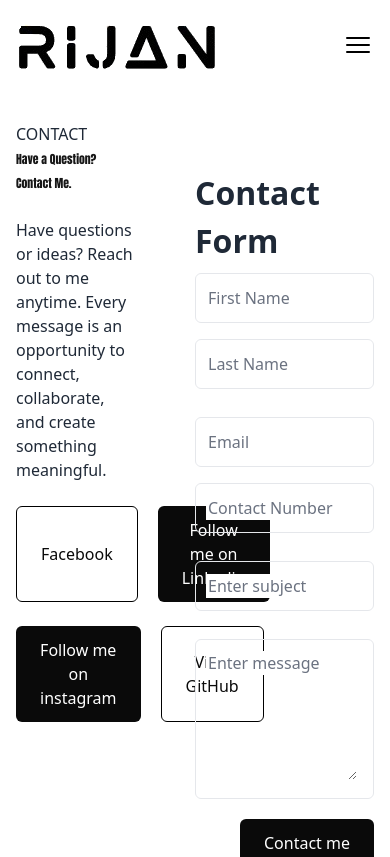
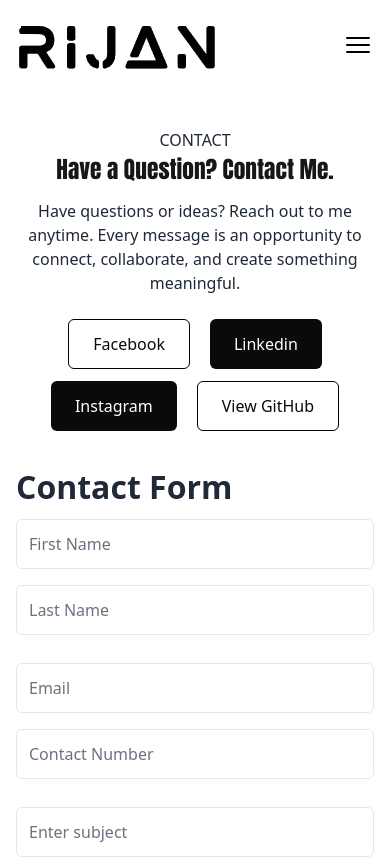
Before and after one commit to rijanmajhi21/portfolio_v2, a Next.js app: page /contact in a window 390 px wide. Shown: the top 857 px of the page. Built offline with nearby package versions, Linux system fonts and the light colour scheme.

Commit message:
contact me page responsive fixes

```diff
--- /dev/null
+++ b/app/about/layout.tsx
@@ -0,0 +1,11 @@
+import { ReactNode } from "react";
+
+const AboutMe = ({ children }: { children: ReactNode }) => {
+  return (
+    <>
+      {children}
+      {/* <Footer /> */}
+    </>
+  );
+};
+export default AboutMe;
--- /dev/null
+++ b/app/about/page.tsx
@@ -0,0 +1,19 @@
+import Header from "@/components/header/header";
+
+export const metadata = {
+  title: "Portfolio | About",
+  description: "About me.",
+};
+
+const AboutPage = () => {
+  return (
+    <main className="mx-auto">
+      <Header />
+      <>
+        <h1>Under maintenance</h1>
+      </>
+    </main>
+  );
+};
+
+export default AboutPage;
--- a/app/contact/page.tsx
+++ b/app/contact/page.tsx
@@ -11,13 +11,9 @@ const ContactPage = () => {
   return (
     <main className="c-container mx-auto">
       <Header />
-      <div className="flex">
-        <div className="w-full">
-          <ContactContainer />
-        </div>
-        <div className="w-full">
-          <ContactForm />
-        </div>
+      <div className="flex flex-col relative md:flex-none justify-between gap-8">
+        <ContactContainer />
+        <ContactForm />
       </div>
     </main>
   );
--- a/components/contact/contact-container.tsx
+++ b/components/contact/contact-container.tsx
@@ -3,31 +3,28 @@ import Button from "../commons/buttons/button";
 
 const ContactContainer: FunctionComponent = () => {
   return (
-    <section className="mx-auto">
-      <div className="flex flex-col fixed justify-center items-start h-[100vh] w-[30%] top-0 overflow-visible">
+    <div className="flex flex-col md:fixed relative justify-center md:items-start items-center md:h-[100vh] h-auto mt-32 xs:mt-[20%] md:mt-0 md:w-[30%] w-full top-0 overflow-visible">
       <h5 className="uppercase">contact</h5>
-        <div className="mt-0 mb-6">
-          <span className="font-anton text-[3vw] text-neutral-900">
+      <div className="mt-0 md:mb-6 mb-3">
+        <span className="font-anton text-[6vw] md:text-[3.5vw] lg:text-[3.5vw] text-neutral-900">
           Have a Question? Contact Me.
         </span>
       </div>
-        <div className="mb-6">
+      <div className="mb-6 flex text-center md:text-start">
         <p className="text-body-base">
-            Have questions or ideas? Reach out to me anytime. Every message is
-            an opportunity to connect, collaborate, and create something
-            meaningful.
+          Have questions or ideas? Reach out to me anytime. Every message is an
+          opportunity to connect, collaborate, and create something meaningful.
         </p>
       </div>
-        <div className="flex gap-5 pb-6">
+      <div className="flex gap-5 pb-3 md:pb-6">
         <Button variant="light" text="Facebook" href="" />
-          <Button variant="dark" text="Follow me on Linkedin" href="" />
+        <Button variant="dark" text="Linkedin" href="" />
       </div>
       <div className="flex gap-5">
-          <Button variant="dark" text="Follow me on instagram" href="" />
+        <Button variant="dark" text="Instagram" href="" />
         <Button variant="light" text="View GitHub" href="" />
       </div>
     </div>
-    </section>
   );
 };
 
--- a/components/contact/contact-form.tsx
+++ b/components/contact/contact-form.tsx
@@ -5,11 +5,10 @@ import FloatingLabelTextArea from "../commons/inputs/floating-label-text-area";
 
 const ContactForm: FunctionComponent = () => {
   return (
-    <section className="mx-auto">
-      <div className="flex justify-end">
-        <div className="w-full">
-          <div className="relative block w-full h-full top-[20vh] overflow-visible">
-            <form name="ContactForm" className="flex flex-col" noValidate>
+    <div className="relative mt-0 t-0 w-full md:absolute md:left-auto md:right-[0%] h-auto md:top-[20vh] md:w-1/2 overflow-visible mb-6">
+      <div className="relative block w-full h-full">
+        <div className="flex cursor-pointer transition-all gap-8">
+          <form name="ContactForm" className="flex flex-col w-full">
             <div className="mb-2 flex flex-col gap-1 md:flex-col md:justify-start">
               <span className="text-title-4 md:justify-start md:text-title-4">
                 Contact Form
@@ -76,7 +75,6 @@ const ContactForm: FunctionComponent = () => {
         </div>
       </div>
     </div>
-    </section>
   );
 };
 
```
Also changed, not shown: public/images/art-gallery/profile-bg.png (added), public/images/art-gallery/profile.jpg (added). Lines whose indentation alone changed are shown as unchanged.
